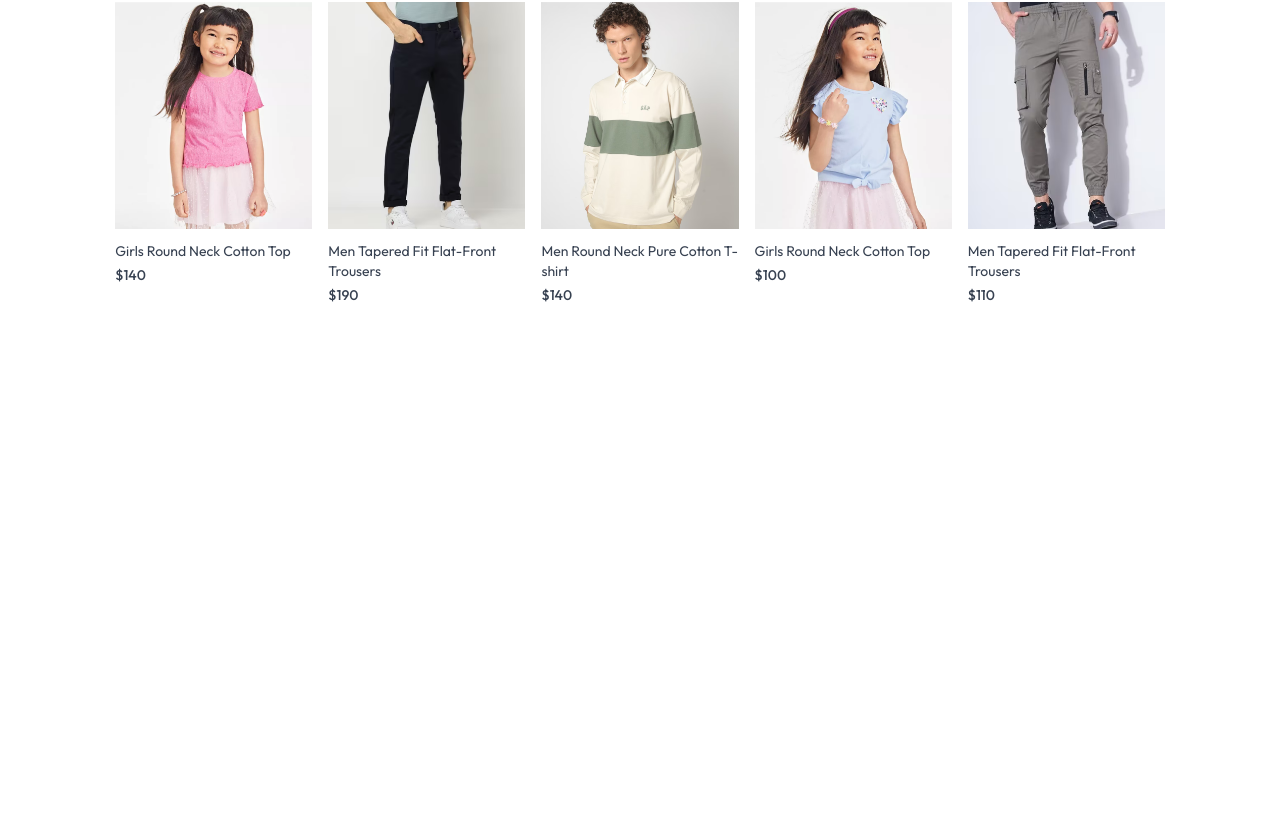
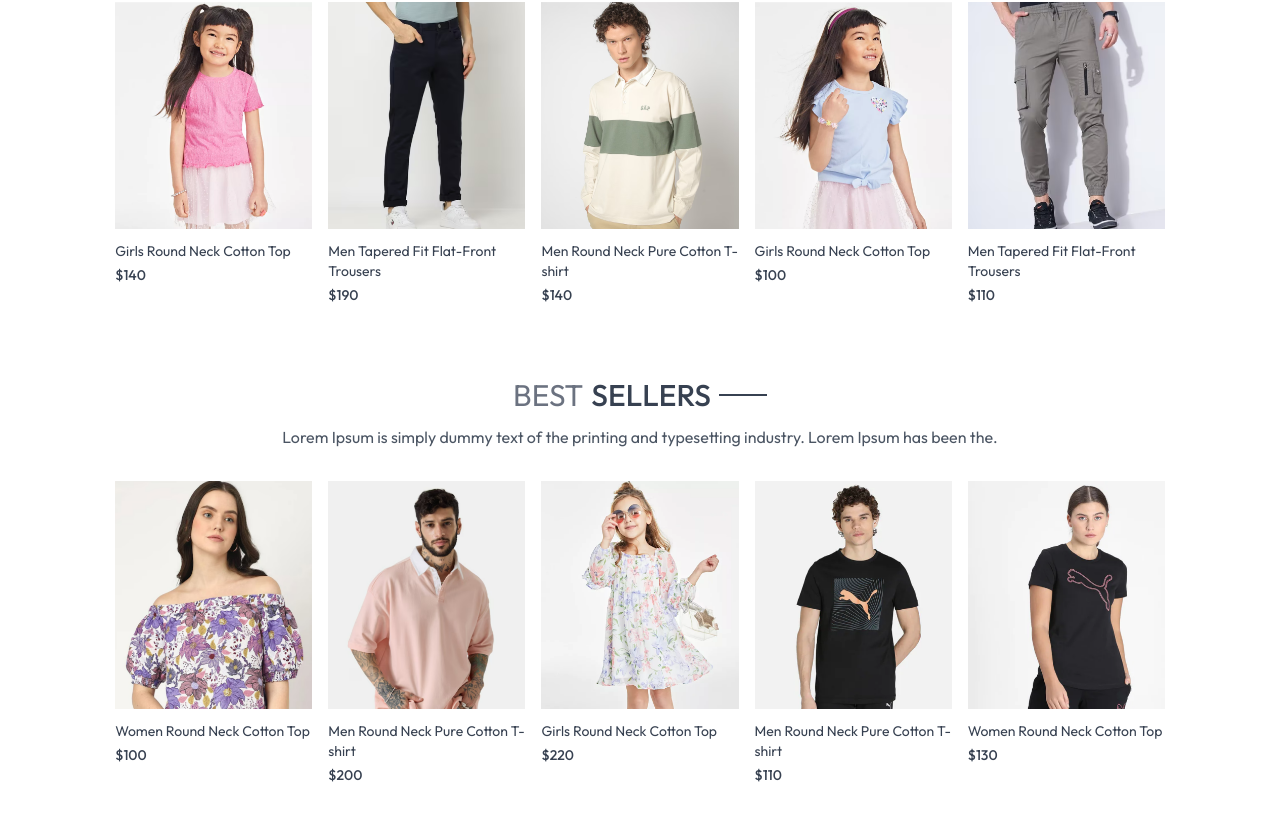
Before and after one commit to ncc02/clother_shop, a React (Vite) app: page / in a window 1280 px wide. Shown: the part 1004-1825 px from the top of the page. Before the commit the page ends 1349 px from the top, so only its background shows below. Built offline with nearby package versions, Linux system fonts and the light colour scheme.

Commit message:
feature/BestSeller 1:35:39

```diff
--- /dev/null
+++ b/src/components/BestSeller.jsx
@@ -0,0 +1,39 @@
+import React from "react";
+import { useContext, useState, useEffect } from "react";
+import Title from "./Title";
+import { ShopContext } from "../context/ShopContext";
+import ProductItem from "./ProductItem";
+const BestSeller = () => {
+  const { products } = useContext(ShopContext);
+  const [bestSeller, setBestSeller] = useState([]);
+
+  useEffect(() => {
+    const bestProduct = products.filter((item) => item.bestseller);
+    setBestSeller(bestProduct.slice(0, 5));
+  }, []);
+
+  return (
+    <div className="my-10">
+      <div className="text-center text-3xl py-8">
+        <Title text1={"BEST"} text2={"SELLERS"} />
+        <p className="w-3/4 m-auto text-xs sm:text-sm md:text-base text-gray-600">
+          Lorem Ipsum is simply dummy text of the printing and typesetting
+          industry. Lorem Ipsum has been the.
+        </p>
+      </div>
+      <div className="grid grid-cols-2 sm:grid-cols-3 md:grid-cols-4 lg:grid-cols-5 gap-4 gap-y-6">
+        {bestSeller.map((item, index) => (
+          <ProductItem
+            key={index}
+            id={item._id}
+            name={item.name}
+            image={item.image}
+            price={item.price}
+          />
+        ))}
+      </div>
+    </div>
+  );
+};
+
+export default BestSeller;
--- a/src/pages/Home.jsx
+++ b/src/pages/Home.jsx
@@ -1,11 +1,12 @@
 import React from "react";
 import Hero from "../components/Hero";
 import LatestCollection from "../components/LatestCollection";
-
+import BestSeller from "../components/BestSeller";
 const Home = () => {
   return <div>
     <Hero/>
     <LatestCollection/>
+    <BestSeller />
   </div>;
 };
 
```
